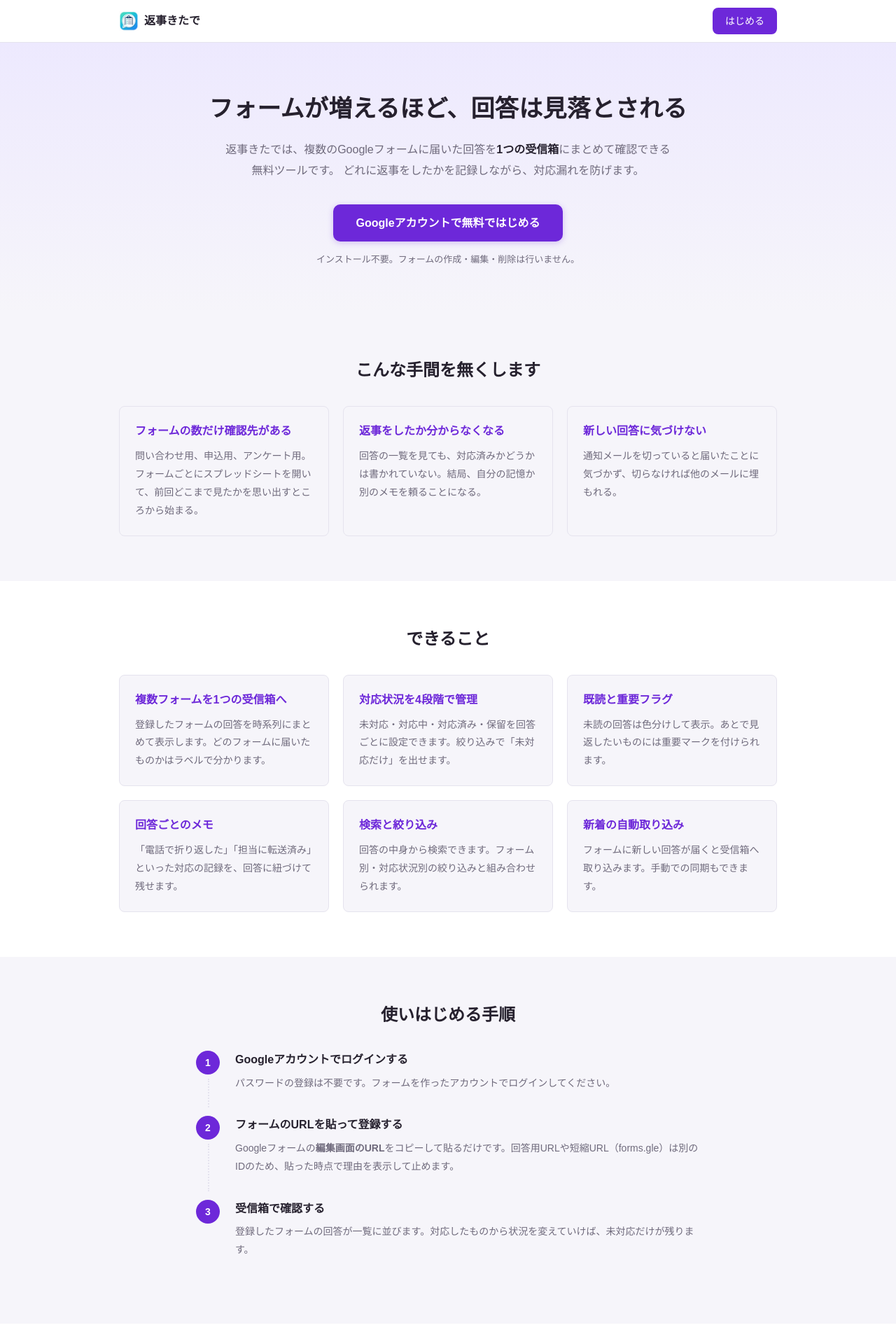
After one commit to u-shin16/henjikitade, a Flask app: template app/templates/landing.html in a window 1280 px wide. The commit adds this page. Shown: the top 1920 px of the page at 70% size. Run offline with Flask 3, Linux system fonts and the light colour scheme; the template is opened without the code that fills it, so the values that code supplies are empty; some libraries are stand-ins or nearby versions.

Commit message:
紹介ページを / に置き、アプリ本体を /app へ移す
henji.webtool-labs.com にインデックスできるページが1枚も無く、
検索に一切出ていなかった。/ はログイン必須のダッシュボード、
/login は noindex、robots.txt と sitemap.xml は404という状態だった。

/ を公開の紹介ページにし、ダッシュボードを /app へ移した。
参照はすべて url_for 経由のため、テンプレート側の変更は不要。
robots.txt と sitemap.xml を追加し、ログイン後の画面は除外した。

canonical と sitemap の絶対URLは APP_BASE_URL から組み立てる。
nginx が X-Forwarded-Proto を送っておらず、_external=True では
http:// になり https 版と別URL扱いになるため。

以前は / が受信箱だったので、ログイン済みの人には
「はじめる」ではなく受信箱への導線を出す。

OAuth検証のホームページ要件も満たしやすくなる。ブランディングに
登録済みのURL（/）は変わらないため、再審査の必要はない。

```diff
--- a/app/__init__.py
+++ b/app/__init__.py
@@ -20,10 +20,12 @@ def create_app():
     csrf.init_app(app)
 
     from .auth.routes import auth_bp
+    from .public.routes import absolute_url, public_bp
     from .dashboard.routes import dashboard_bp
     from .forms.routes import forms_bp
     from .responses.routes import responses_bp
 
+    app.register_blueprint(public_bp)
     app.register_blueprint(auth_bp)
     app.register_blueprint(dashboard_bp)
     app.register_blueprint(forms_bp)
@@ -54,6 +56,7 @@ def create_app():
             "CONTACT_FORM_URL": CONTACT_FORM_URL,
             "STATUS_LABELS": STATUS_LABELS,
             "MOCK_MODE": app.config.get("MOCK_MODE", False),
+            "absolute_url": absolute_url,
         }
 
     _register_error_handlers(app)
--- a/app/dashboard/routes.py
+++ b/app/dashboard/routes.py
@@ -11,7 +11,7 @@ logger = logging.getLogger(__name__)
 dashboard_bp = Blueprint("dashboard", __name__)
 
 
-@dashboard_bp.route("/")
+@dashboard_bp.route("/app")
 @login_required
 def index():
     user_id = current_user_id()
--- /dev/null
+++ b/app/public/__init__.py
@@ -0,0 +1,3 @@
+from .routes import public_bp
+
+__all__ = ["public_bp"]
--- /dev/null
+++ b/app/public/routes.py
@@ -0,0 +1,72 @@
+"""ログイン不要の公開ページ。
+
+`/`はアプリ本体ではなく紹介ページ。アプリ本体は`/app`（ログイン必須）。
+検索エンジンに拾わせるのはここだけで、ログイン後の画面はnoindexにしている。
+"""
+from flask import Blueprint, Response, current_app, render_template, session, url_for
+
+public_bp = Blueprint("public", __name__)
+
+
+def absolute_url(endpoint, **values):
+    """公開URLを絶対URLで返す。
+
+    nginxがX-Forwarded-Protoを送っていないため`_external=True`はhttpを返す。
+    canonicalやsitemapがhttpになるとhttps版と別URL扱いになるので、
+    設定済みのAPP_BASE_URLを基準にする。
+    """
+    base = (current_app.config.get("APP_BASE_URL") or "").rstrip("/")
+    path = url_for(endpoint, **values)
+    if not base:
+        return url_for(endpoint, _external=True, **values)
+    return f"{base}{path}"
+
+# sitemap.xmlに載せる公開ページ。ログイン後にしか意味を持たないページは載せない。
+PUBLIC_PAGES = [
+    ("public.landing", "1.0"),
+    ("auth.privacy", "0.3"),
+    ("auth.terms", "0.3"),
+]
+
+
+@public_bp.route("/")
+def landing():
+    # ログイン済みの人には「はじめる」ではなく受信箱への導線を出す。
+    # 以前は`/`が受信箱だったため、ブックマークから来る人がいる。
+    return render_template("landing.html", logged_in=bool(session.get("user_id")))
+
+
+@public_bp.route("/robots.txt")
+def robots():
+    lines = [
+        "User-agent: *",
+        "Disallow: /app",
+        "Disallow: /forms",
+        "Disallow: /settings",
+        "Disallow: /login",
+        "Disallow: /auth/",
+        "Disallow: /api/",
+        "",
+        f"Sitemap: {absolute_url('public.sitemap')}",
+        "",
+    ]
+    return Response("\n".join(lines), mimetype="text/plain")
+
+
+@public_bp.route("/sitemap.xml")
+def sitemap():
+    urls = []
+    for endpoint, priority in PUBLIC_PAGES:
+        urls.append(
+            "  <url>\n"
+            f"    <loc>{absolute_url(endpoint)}</loc>\n"
+            f"    <priority>{priority}</priority>\n"
+            "  </url>"
+        )
+    body = (
+        '<?xml version="1.0" encoding="UTF-8"?>\n'
+        '<urlset xmlns="http://www.sitemaps.org/schemas/sitemap/0.9">\n'
+        + "\n".join(urls)
+        + "\n</urlset>\n"
+    )
+    return Response(body, mimetype="application/xml")
--- /dev/null
+++ b/app/static/css/landing.css
@@ -0,0 +1,267 @@
+/* ============================================================
+   返事きたで - 紹介ページ（/）専用
+   style.cssの変数を引き継ぐ。アプリ本体の画面には影響しない
+   ============================================================ */
+
+.lp-container {
+  width: 100%;
+  max-width: 980px;
+  margin: 0 auto;
+  padding: 0 20px;
+}
+
+.lp-narrow { max-width: 720px; }
+
+/* --- ヘッダー --- */
+
+.lp-header {
+  background: var(--surface);
+  border-bottom: 1px solid var(--border);
+  position: sticky;
+  top: 0;
+  z-index: 10;
+}
+
+.lp-header-inner {
+  display: flex;
+  align-items: center;
+  justify-content: space-between;
+  height: 60px;
+}
+
+.lp-brand {
+  display: inline-flex;
+  align-items: center;
+  gap: 8px;
+  font-size: 16px;
+  font-weight: 700;
+  color: var(--text);
+  text-decoration: none;
+}
+
+.lp-header-cta {
+  padding: 8px 18px;
+  border-radius: 8px;
+  background: var(--accent);
+  color: #fff;
+  font-size: 14px;
+  text-decoration: none;
+}
+
+.lp-header-cta:hover { background: var(--accent-hover); }
+
+/* --- ヒーロー --- */
+
+.lp-hero {
+  background: linear-gradient(180deg, var(--accent-light), var(--bg));
+  padding: 72px 0 64px;
+  text-align: center;
+}
+
+.lp-hero h1 {
+  margin: 0 0 20px;
+  font-size: 34px;
+  line-height: 1.35;
+  letter-spacing: 0.01em;
+}
+
+.lp-lead {
+  max-width: 640px;
+  margin: 0 auto 32px;
+  font-size: 16px;
+  line-height: 1.9;
+  color: var(--text-sub);
+}
+
+.lp-lead strong { color: var(--text); }
+
+.lp-cta {
+  display: inline-block;
+  padding: 14px 32px;
+  border-radius: 10px;
+  background: var(--accent);
+  color: #fff;
+  font-size: 16px;
+  font-weight: 700;
+  text-decoration: none;
+  box-shadow: 0 2px 8px rgba(109, 40, 217, 0.25);
+}
+
+.lp-cta:hover { background: var(--accent-hover); }
+
+.lp-note {
+  margin: 16px 0 0;
+  font-size: 13px;
+  color: var(--text-sub);
+}
+
+/* --- セクション共通 --- */
+
+.lp-section { padding: 64px 0; }
+.lp-section-alt { background: var(--surface); }
+
+.lp-section h2,
+.lp-final h2 {
+  margin: 0 0 32px;
+  font-size: 24px;
+  text-align: center;
+}
+
+.lp-narrow h2 { text-align: left; }
+
+/* --- 課題・機能のカード --- */
+
+.lp-problems,
+.lp-features {
+  display: grid;
+  gap: 20px;
+  grid-template-columns: repeat(auto-fit, minmax(260px, 1fr));
+}
+
+.lp-problem,
+.lp-feature {
+  padding: 22px;
+  background: var(--bg);
+  border: 1px solid var(--border);
+  border-radius: var(--radius);
+}
+
+.lp-section-alt .lp-feature { background: var(--bg); }
+
+.lp-problem h3,
+.lp-feature h3 {
+  margin: 0 0 10px;
+  font-size: 16px;
+  color: var(--accent);
+}
+
+.lp-problem p,
+.lp-feature p {
+  margin: 0;
+  font-size: 14px;
+  line-height: 1.85;
+  color: var(--text-sub);
+}
+
+/* --- 手順 --- */
+
+.lp-steps {
+  max-width: 720px;
+  margin: 0 auto;
+  padding: 0;
+  list-style: none;
+  counter-reset: lp-step;
+}
+
+.lp-steps li {
+  position: relative;
+  padding: 0 0 28px 56px;
+  counter-increment: lp-step;
+}
+
+.lp-steps li::before {
+  content: counter(lp-step);
+  position: absolute;
+  left: 0;
+  top: 0;
+  width: 34px;
+  height: 34px;
+  display: flex;
+  align-items: center;
+  justify-content: center;
+  border-radius: 50%;
+  background: var(--accent);
+  color: #fff;
+  font-weight: 700;
+}
+
+.lp-steps li:not(:last-child)::after {
+  content: "";
+  position: absolute;
+  left: 17px;
+  top: 40px;
+  bottom: 6px;
+  border-left: 2px dotted var(--border);
+}
+
+.lp-steps h3 {
+  margin: 6px 0 8px;
+  font-size: 16px;
+}
+
+.lp-steps p {
+  margin: 0;
+  font-size: 14px;
+  line-height: 1.85;
+  color: var(--text-sub);
+}
+
+/* --- 箇条書き --- */
+
+.lp-list {
+  margin: 0 0 20px;
+  padding-left: 22px;
+  line-height: 2;
+  color: var(--text-sub);
+}
+
+.lp-list strong { color: var(--text); }
+
+.lp-narrow p {
+  line-height: 1.95;
+  color: var(--text-sub);
+}
+
+/* --- 締めのCTA --- */
+
+.lp-final {
+  padding: 64px 0 72px;
+  background: var(--accent-light);
+  text-align: center;
+}
+
+.lp-final p {
+  margin: 0 0 28px;
+  color: var(--text-sub);
+}
+
+/* --- フッター --- */
+
+.lp-footer {
+  padding: 32px 0;
+  background: var(--surface);
+  border-top: 1px solid var(--border);
+}
+
+.lp-footer-links {
+  display: flex;
+  flex-wrap: wrap;
+  gap: 20px;
+  justify-content: center;
+  margin-bottom: 14px;
+}
+
+.lp-footer-links a {
+  font-size: 13px;
+  color: var(--text-sub);
+  text-decoration: none;
+}
+
+.lp-footer-links a:hover { color: var(--accent); }
+
+.lp-copyright {
+  margin: 0;
+  text-align: center;
+  font-size: 12px;
+  color: var(--text-sub);
+}
+
+/* --- スマートフォン --- */
+
+@media (max-width: 600px) {
+  .lp-hero { padding: 48px 0 44px; }
+  .lp-hero h1 { font-size: 26px; }
+  .lp-section { padding: 48px 0; }
+  .lp-section h2, .lp-final h2 { font-size: 21px; }
+  .lp-cta { display: block; padding: 15px 20px; }
+}
--- a/app/templates/base.html
+++ b/app/templates/base.html
@@ -19,6 +19,9 @@
   <meta name="csrf-token" content="{{ csrf_token() }}">
   {% block robots %}<meta name="robots" content="index, follow">{% endblock %}
   <title>{% block title %}{{ APP_NAME }}{% endblock %}</title>
+  {% block description %}{% endblock %}
+  {% block canonical %}{% endblock %}
+  {% block head_extra %}{% endblock %}
   <link rel="icon" type="image/png" sizes="32x32" href="{{ url_for('static', filename='img/favicon-32.png') }}">
   <link rel="icon" type="image/png" sizes="192x192" href="{{ url_for('static', filename='img/icon-192.png') }}">
   <link rel="apple-touch-icon" sizes="180x180" href="{{ url_for('static', filename='img/apple-touch-icon.png') }}">
--- /dev/null
+++ b/app/templates/landing.html
@@ -0,0 +1,185 @@
+{% extends "base.html" %}
+{% block title %}{{ APP_NAME }}｜複数のGoogleフォームの回答を1か所で管理する無料ツール{% endblock %}
+
+{% block description %}<meta name="description" content="複数のGoogleフォームに届いた回答を1つの受信箱にまとめて確認できる無料ツールです。未対応・対応中・対応済みの状況管理、メモ、検索に対応。フォームのURLを貼るだけで使えます。">{% endblock %}
+
+{% block canonical %}<link rel="canonical" href="{{ absolute_url('public.landing') }}">{% endblock %}
+
+{% block head_extra %}
+  <meta property="og:type" content="website">
+  <meta property="og:title" content="{{ APP_NAME }}｜複数のGoogleフォームの回答を1か所で管理">
+  <meta property="og:description" content="複数のGoogleフォームに届いた回答を1つの受信箱にまとめて確認できる無料ツール。対応状況の管理とメモに対応。">
+  <meta property="og:url" content="{{ absolute_url('public.landing') }}">
+  <meta property="og:image" content="{{ absolute_url('static', filename='img/icon-192.png') }}">
+  <meta name="twitter:card" content="summary">
+  <link rel="stylesheet" href="{{ url_for('static', filename='css/landing.css') }}">
+  <script type="application/ld+json">
+  {
+    "@context": "https://schema.org",
+    "@type": "WebApplication",
+    "name": "{{ APP_NAME }}",
+    "url": "{{ absolute_url('public.landing') }}",
+    "description": "複数のGoogleフォームに届いた回答を1つの受信箱にまとめて確認・管理できる無料のWebアプリ。",
+    "applicationCategory": "BusinessApplication",
+    "operatingSystem": "Web",
+    "offers": { "@type": "Offer", "price": "0", "priceCurrency": "JPY" }
+  }
+  </script>
+{% endblock %}
+
+{% block body %}
+<header class="lp-header">
+  <div class="lp-container lp-header-inner">
+    <a href="{{ url_for('public.landing') }}" class="lp-brand">
+      <img src="{{ url_for('static', filename='img/app-icon-64.png') }}" alt="" width="28" height="28">
+      <span>{{ APP_NAME }}</span>
+    </a>
+    {% if logged_in %}
+      <a href="{{ url_for('dashboard.index') }}" class="lp-header-cta">受信箱へ</a>
+    {% else %}
+      <a href="{{ url_for('auth.login') }}" class="lp-header-cta">はじめる</a>
+    {% endif %}
+  </div>
+</header>
+
+<main>
+  <section class="lp-hero">
+    <div class="lp-container">
+      <h1>フォームが増えるほど、回答は見落とされる</h1>
+      <p class="lp-lead">
+        {{ APP_NAME }}は、複数のGoogleフォームに届いた回答を<strong>1つの受信箱</strong>にまとめて確認できる無料ツールです。
+        どれに返事をしたかを記録しながら、対応漏れを防げます。
+      </p>
+      {% if logged_in %}
+        <a href="{{ url_for('dashboard.index') }}" class="lp-cta">受信箱を開く</a>
+        <p class="lp-note">ログイン済みです。</p>
+      {% else %}
+        <a href="{{ url_for('auth.login') }}" class="lp-cta">Googleアカウントで無料ではじめる</a>
+        <p class="lp-note">インストール不要。フォームの作成・編集・削除は行いません。</p>
+      {% endif %}
+    </div>
+  </section>
+
+  <section class="lp-section">
+    <div class="lp-container">
+      <h2>こんな手間を無くします</h2>
+      <div class="lp-problems">
+        <div class="lp-problem">
+          <h3>フォームの数だけ確認先がある</h3>
+          <p>問い合わせ用、申込用、アンケート用。フォームごとにスプレッドシートを開いて、前回どこまで見たかを思い出すところから始まる。</p>
+        </div>
+        <div class="lp-problem">
+          <h3>返事をしたか分からなくなる</h3>
+          <p>回答の一覧を見ても、対応済みかどうかは書かれていない。結局、自分の記憶か別のメモを頼ることになる。</p>
+        </div>
+        <div class="lp-problem">
+          <h3>新しい回答に気づけない</h3>
+          <p>通知メールを切っていると届いたことに気づかず、切らなければ他のメールに埋もれる。</p>
+        </div>
+      </div>
+    </div>
+  </section>
+
+  <section class="lp-section lp-section-alt">
+    <div class="lp-container">
+      <h2>できること</h2>
+      <div class="lp-features">
+        <div class="lp-feature">
+          <h3>複数フォームを1つの受信箱へ</h3>
+          <p>登録したフォームの回答を時系列にまとめて表示します。どのフォームに届いたものかはラベルで分かります。</p>
+        </div>
+        <div class="lp-feature">
+          <h3>対応状況を4段階で管理</h3>
+          <p>未対応・対応中・対応済み・保留を回答ごとに設定できます。絞り込みで「未対応だけ」を出せます。</p>
+        </div>
+        <div class="lp-feature">
+          <h3>既読と重要フラグ</h3>
+          <p>未読の回答は色分けして表示。あとで見返したいものには重要マークを付けられます。</p>
+        </div>
+        <div class="lp-feature">
+          <h3>回答ごとのメモ</h3>
+          <p>「電話で折り返した」「担当に転送済み」といった対応の記録を、回答に紐づけて残せます。</p>
+        </div>
+        <div class="lp-feature">
+          <h3>検索と絞り込み</h3>
+          <p>回答の中身から検索できます。フォーム別・対応状況別の絞り込みと組み合わせられます。</p>
+        </div>
+        <div class="lp-feature">
+          <h3>新着の自動取り込み</h3>
+          <p>フォームに新しい回答が届くと受信箱へ取り込みます。手動での同期もできます。</p>
+        </div>
+      </div>
+    </div>
+  </section>
+
+  <section class="lp-section">
+    <div class="lp-container">
+      <h2>使いはじめる手順</h2>
+      <ol class="lp-steps">
+        <li>
+          <h3>Googleアカウントでログインする</h3>
+          <p>パスワードの登録は不要です。フォームを作ったアカウントでログインしてください。</p>
+        </li>
+        <li>
+          <h3>フォームのURLを貼って登録する</h3>
+          <p>Googleフォームの<strong>編集画面のURL</strong>をコピーして貼るだけです。回答用URLや短縮URL（forms.gle）は別のIDのため、貼った時点で理由を表示して止めます。</p>
+        </li>
+        <li>
+          <h3>受信箱で確認する</h3>
+          <p>登録したフォームの回答が一覧に並びます。対応したものから状況を変えていけば、未対応だけが残ります。</p>
+        </li>
+      </ol>
+    </div>
+  </section>
+
+  <section class="lp-section lp-section-alt">
+    <div class="lp-container lp-narrow">
+      <h2>権限について</h2>
+      <p>{{ APP_NAME }}がGoogleに求める権限は、<strong>読み取り専用のものだけ</strong>です。</p>
+      <ul class="lp-list">
+        <li><strong>登録したフォームの質問内容</strong>（どの質問への回答かを表示するため）</li>
+        <li><strong>登録したフォームの回答</strong>（受信箱に表示するため）</li>
+        <li>アカウントの名前・メールアドレス（本人確認と画面表示のため）</li>
+      </ul>
+      <p>
+        フォームの作成・編集・削除、回答の送信は行いません。Googleドライブ全体を見る権限も求めません。
+        回答データはログインしたご本人の画面にのみ表示され、第三者に共有されることはありません。
+        詳細は<a href="{{ url_for('auth.privacy') }}">プライバシーポリシー</a>をご確認ください。
+      </p>
+    </div>
+  </section>
+
+  <section class="lp-section">
+    <div class="lp-container lp-narrow">
+      <h2>こんな場面で使えます</h2>
+      <ul class="lp-list">
+        <li>問い合わせフォームと見積依頼フォームを別々に運用している</li>
+        <li>イベントやサークルの申込を、回ごとに新しいフォームで受け付けている</li>
+        <li>複数人で回答を確認するが、誰が対応したか分からなくなる</li>
+        <li>アンケートの自由記述を読みながら、対応が必要なものだけ拾いたい</li>
+      </ul>
+    </div>
+  </section>
+
+  <section class="lp-final">
+    <div class="lp-container">
+      <h2>無料で使えます</h2>
+      <p>登録料も利用料もかかりません。Googleアカウントがあればすぐに始められます。</p>
+      <a href="{{ url_for('auth.login') }}" class="lp-cta">Googleアカウントで無料ではじめる</a>
+    </div>
+  </section>
+</main>
+
+<footer class="lp-footer">
+  <div class="lp-container">
+    <nav class="lp-footer-links">
+      <a href="{{ url_for('auth.terms') }}">利用規約</a>
+      <a href="{{ url_for('auth.privacy') }}">プライバシーポリシー</a>
+      <a href="{{ CONTACT_FORM_URL }}" target="_blank" rel="noopener noreferrer">お問い合わせ</a>
+      <a href="https://webtool-labs.com/operator.html" target="_blank" rel="noopener noreferrer">運営者情報</a>
+      <a href="https://webtool-labs.com/" target="_blank" rel="noopener noreferrer">RakuYade</a>
+    </nav>
+    <p class="lp-copyright">{{ APP_NAME }} — RakuYade</p>
+  </div>
+</footer>
+{% endblock %}
```
Also changed, not shown: tests/test_public_pages.py (added, +68 -0 lines).
